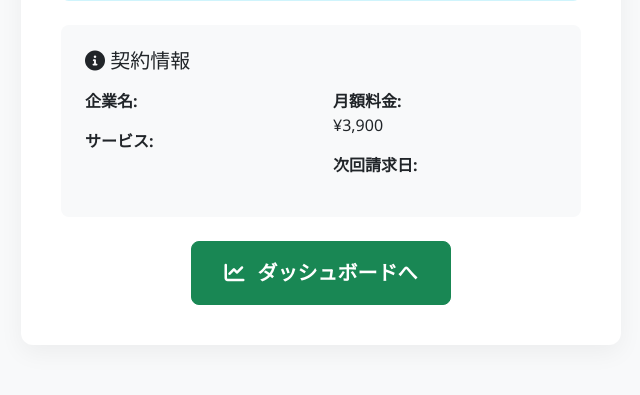
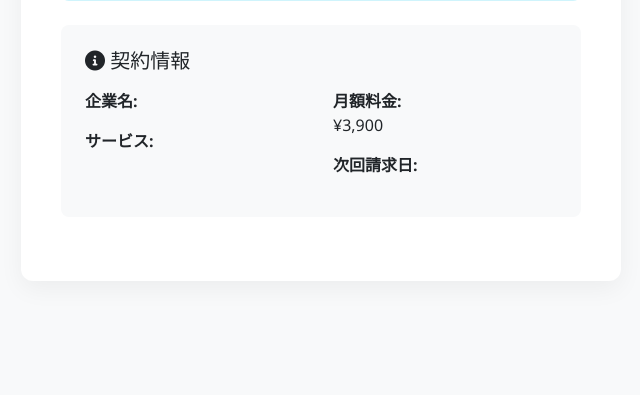
Before and after one commit to kikuchi-mizuki/lp, a Flask app: template lp/templates/company_registration_success.html in a window 1280 px wide. Shown: the part 714-1109 px from the top of the page, without its empty margins (319-959 px from the left). After the commit the page ends 887 px from the top, so only its background shows below. Run offline with Flask 3, Linux system fonts and the light colour scheme; the template is opened without the code that fills it, so the values that code supplies are empty; some libraries are stand-ins or nearby versions.

Commit message:
Remove: 決済完了画面の「ダッシュボードへ」リンクを削除

```diff
--- a/lp/templates/company_registration_success.html
+++ b/lp/templates/company_registration_success.html
@@ -99,12 +99,7 @@
                 </div>
             </div>
 
-            <div class="text-center">
-                <a href="/company-dashboard" class="btn btn-success btn-lg">
-                    <i class="fas fa-chart-line me-2"></i>
-                    ダッシュボードへ
-                </a>
-            </div>
+
         </div>
     </div>
         </div>
```
